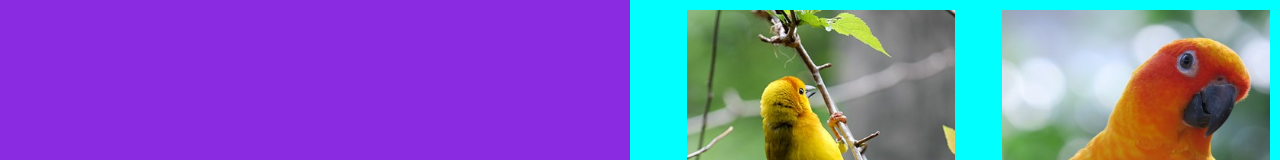
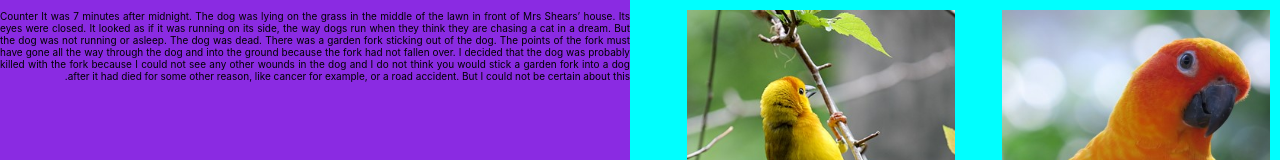
Before and after one commit to mohammadrezayousefpour/Advance-Animation-CSS, a React (Create React App) app in the folder css-advance/: page / in a window 1280 px wide. Both pictures are taken after a click on the button "Click here for Next Page". Shown: the top 160 px of the page. Built offline with nearby package versions, Linux system fonts and the light colour scheme.

Commit message:
transition transform fontsize

```diff
--- a/css-advance/src/components/PictureScale/PictureScale.jsx
+++ b/css-advance/src/components/PictureScale/PictureScale.jsx
@@ -21,7 +21,22 @@ const PictureScale = () => {
           <img src={forth} />
         </div>
       </div>
-      <div className={classes.left}></div>
+      <div className={classes.left}>
+        <p>
+          Counter It was 7 minutes after midnight. The dog was lying on the
+          grass in the middle of the lawn in front of Mrs Shears’ house. Its
+          eyes were closed. It looked as if it was running on its side, the way
+          dogs run when they think they are chasing a cat in a dream. But the
+          dog was not running or asleep. The dog was dead. There was a garden
+          fork sticking out of the dog. The points of the fork must have gone
+          all the way through the dog and into the ground because the fork had
+          not fallen over. I decided that the dog was probably killed with the
+          fork because I could not see any other wounds in the dog and I do not
+          think you would stick a garden fork into a dog after it had died for
+          some other reason, like cancer for example, or a road accident. But I
+          could not be certain about this.
+        </p>
+      </div>
     </div>
   );
 };
--- a/css-advance/src/components/PictureScale/PictureScale.module.css
+++ b/css-advance/src/components/PictureScale/PictureScale.module.css
@@ -34,3 +34,11 @@
   height: 100vh;
   background-color: blueviolet;
 }
+.left p {
+  font-size: 10px;
+  transition: font-size 0.5s ease;
+  text-align: justify;
+}
+.left p:hover {
+  font-size: 20px;
+}
```
